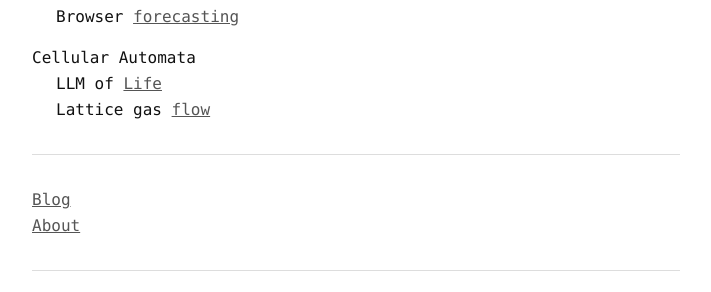
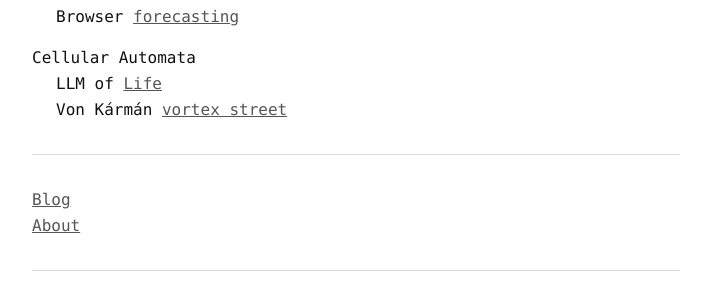
Before and after one commit to idle-intelligence/trucs.ai, a Jekyll site: the page built from index.md, in a window 1280 px wide. Shown: the part 709-1001 px from the top of the page, without its empty margins (284-995 px from the left). Built offline with Jekyll 4.4.1, drawn with Linux system fonts in a browser that asks for light colours.

Commit message:
Home: the flow page as the von Kármán vortex street

```diff
--- a/index.md
+++ b/index.md
@@ -37,7 +37,7 @@ This is a collection of experiments and ideas, mainly around running <s>AI</s> s
 
   <dt>Cellular Automata</dt>
   <dd>LLM of <a href="/llm-life/">Life</a></dd>
-  <dd>Lattice gas <a href="/flow/">flow</a></dd>
+  <dd>Von Kármán <a href="/flow/">vortex street</a></dd>
 </dl>
 
 ---
```
